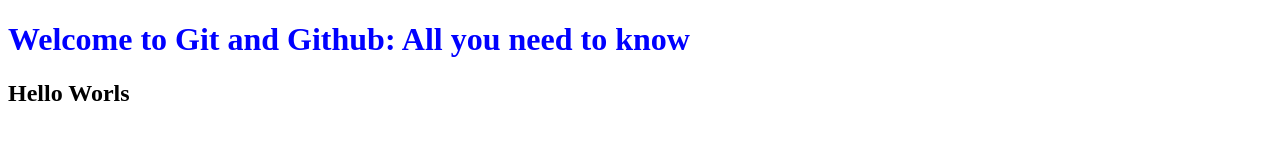
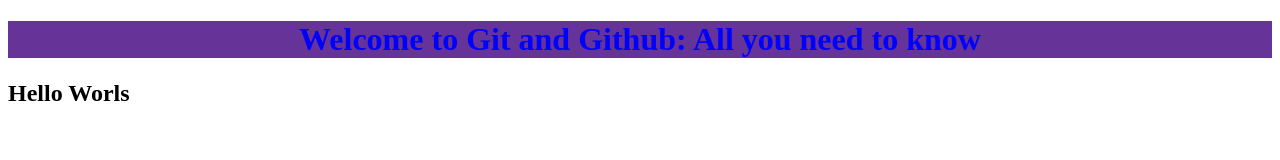
Before and after one commit to beezustha/my-website, a plain HTML site: page index.html in a window 1280 px wide. Drawn offline with Linux system fonts and the light colour scheme.

Commit message:
last edit

```diff
--- a/ds.css
+++ b/ds.css
@@ -1,3 +1,5 @@
 h1 {
   color: blue;
+  background-color: rebeccapurple;
+  text-align: center;
 }
```
